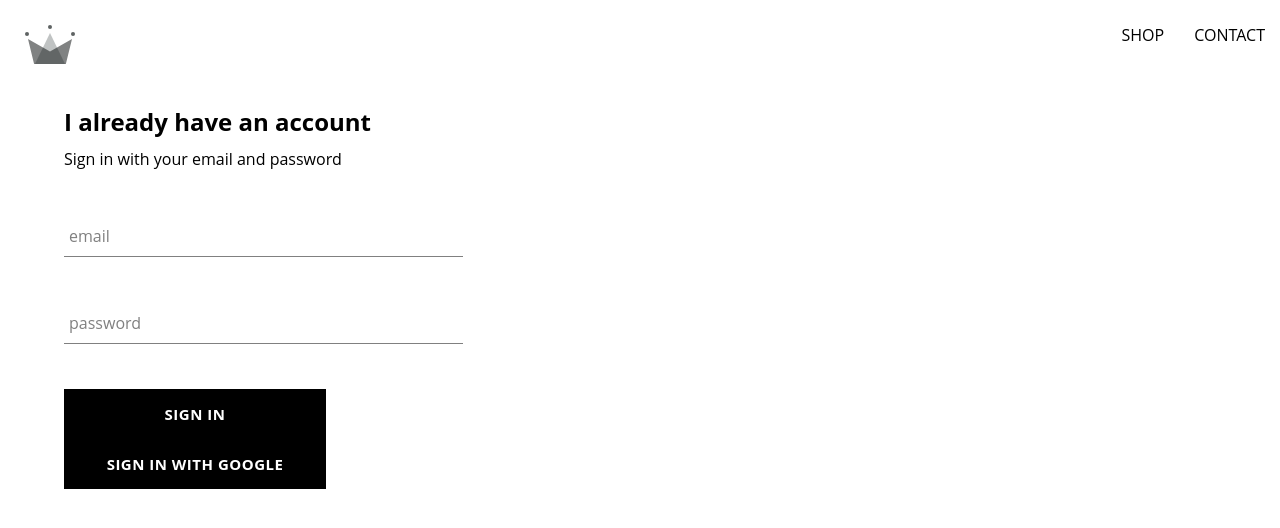
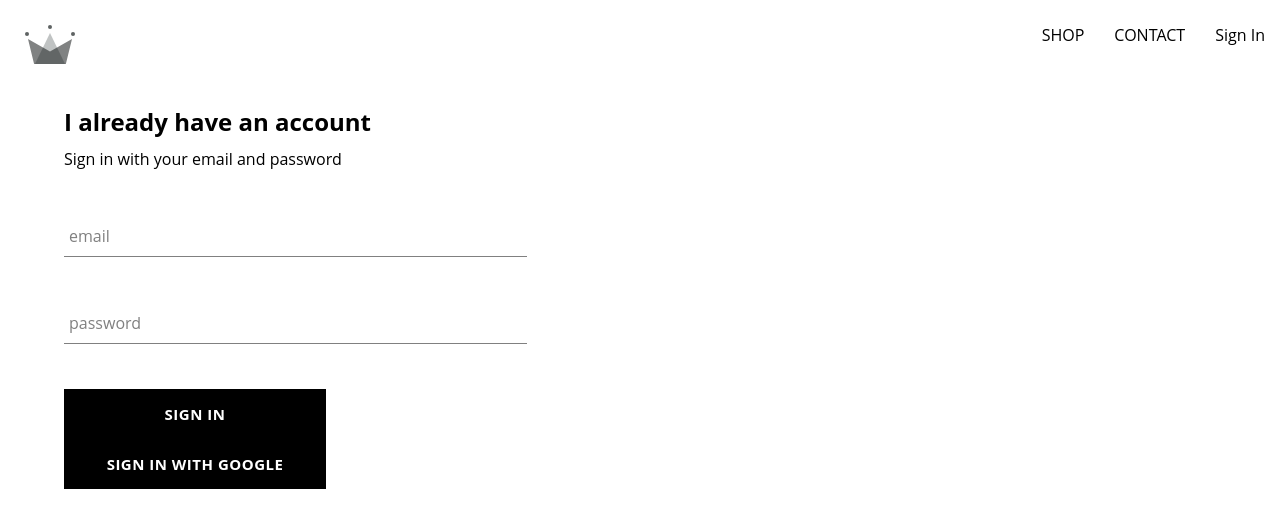
Before and after one commit to Dawoodayaz20/cloth_react_app, a React (Create React App) app: page /signin in a window 1280 px wide. Shown: the top 528 px of the page. Built offline with nearby package versions, Linux system fonts and the light colour scheme; no server answers; the HTML template or start-up script is replaced by a standard one.

Commit message:
adding signin and signout button on header.

```diff
--- a/src/components/header/header.component.jsx
+++ b/src/components/header/header.component.jsx
@@ -2,9 +2,11 @@ import React from "react";
 import { Link } from "react-router-dom";
 import './header.styles.scss'
 
+import { auth } from "../../firebase/firebase.utils";
+
 import { ReactComponent as Logo } from '../../assets/crown.svg'
 
-const Header = () => (
+const Header = ({currentUser }) => (
     <div className="header">
         <Link className="logo-container" to='/'>
         <Logo className='logo' />
@@ -16,6 +18,17 @@ const Header = () => (
             <Link className="option" to='/shop'>
             CONTACT
             </Link>
+            {currentUser ? (
+                <div className="option" onClick={() => auth.signOut()}>
+                    Sign Out
+                </div>)
+
+                : (
+                    <Link className="option" to='/shop'>
+                    Sign In
+                    </Link>
+                )
+            }
         </div>
     </div>
 )
--- a/src/components/header/header.styles.scss
+++ b/src/components/header/header.styles.scss
@@ -20,6 +20,7 @@
 
       .option {
         padding: 10px 15px;
+        cursor: pointer;
       }
     }
   }
--- a/src/components/sign-in/signin.component.jsx
+++ b/src/components/sign-in/signin.component.jsx
@@ -52,8 +52,8 @@ class SignIn extends React.Component{
                     <CustomButton type="submit">
                         Sign In
                     </CustomButton>
-                    <CustomButton onClick={signInWithGoogle}> {' '}
-                        Sign In with Google{' '}
+                    <CustomButton onClick={signInWithGoogle}>
+                        Sign In with Google
                     </CustomButton>
                 </form>
             </div>
--- a/src/components/sign-in/signin.styles.scss
+++ b/src/components/sign-in/signin.styles.scss
@@ -1,7 +1,7 @@
 .sign-in{
     margin-left: 5vw;
-    width : 30vw;
-    display:flex;
+    width : 35vw;
+    display: flex;
     flex-direction: column;
 
     .title{
```
